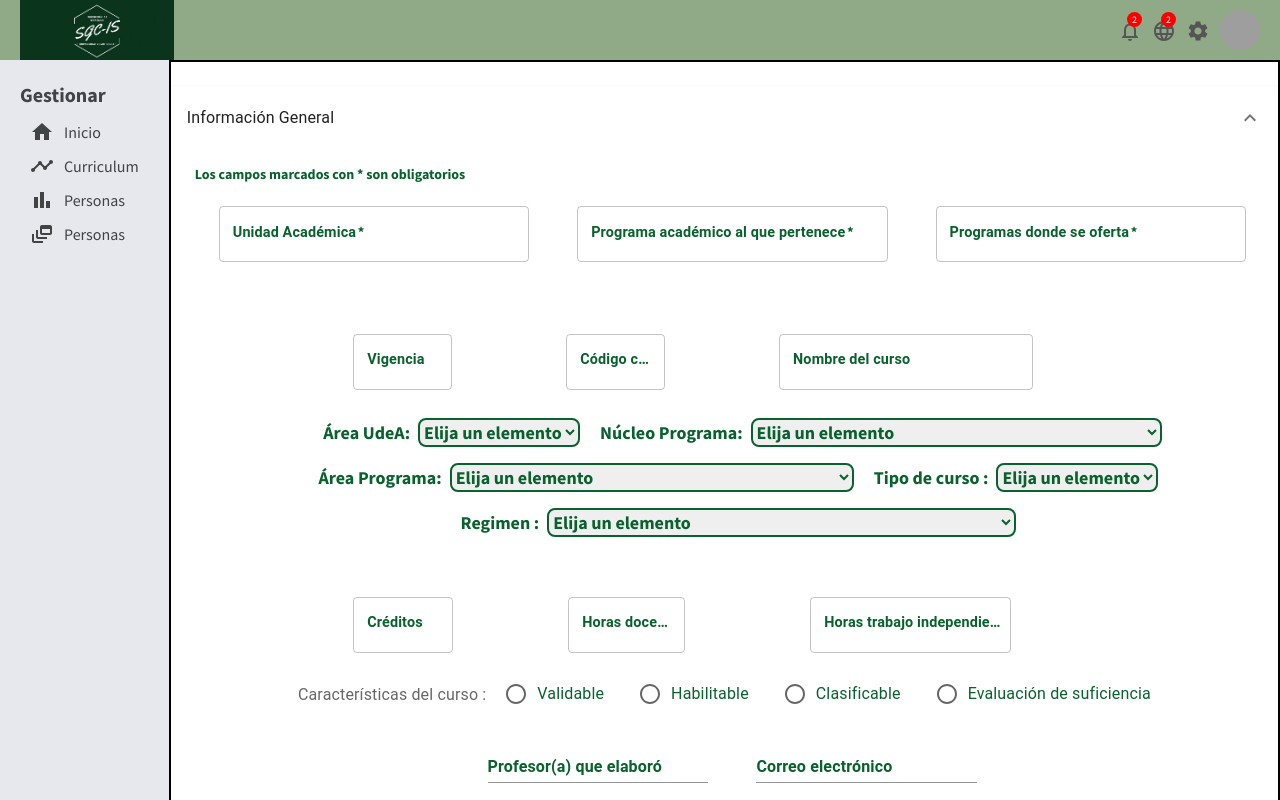
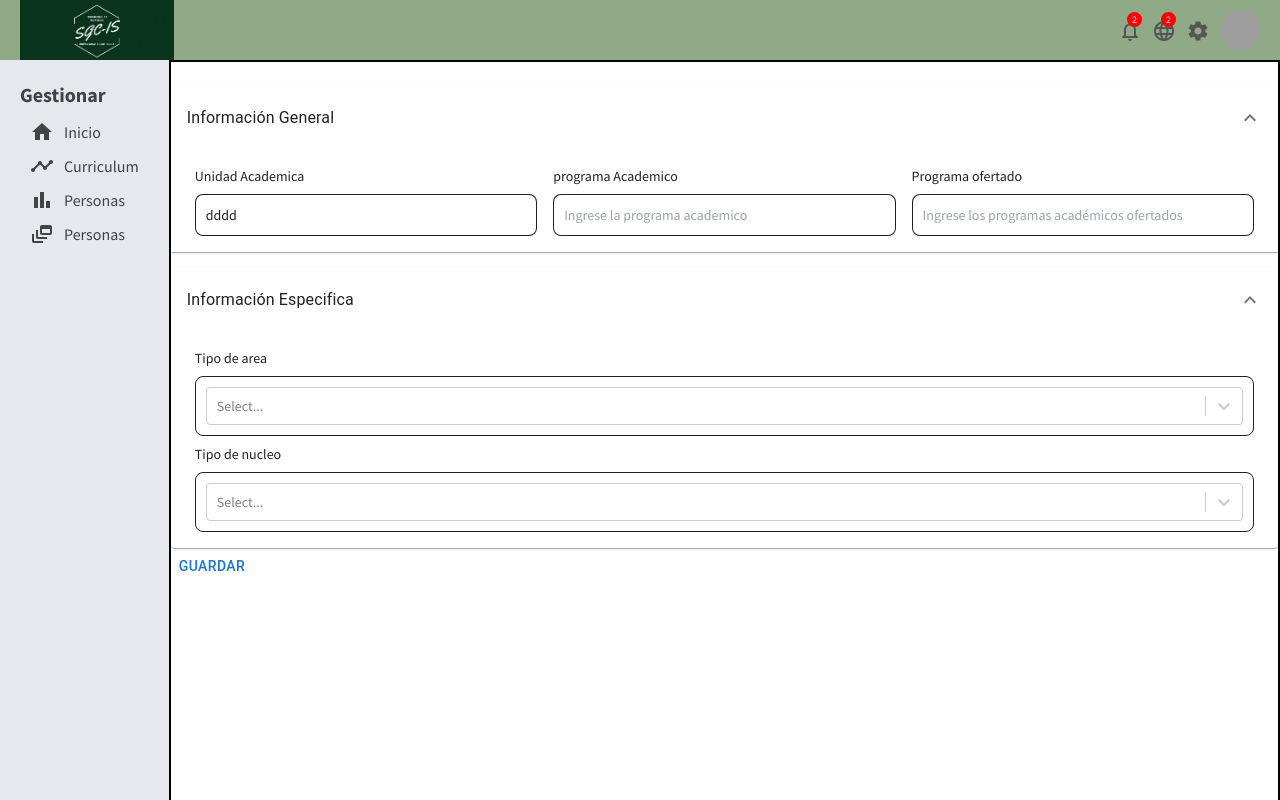
Before and after one commit to DairoArley/sgc-is, a React (Create React App) app: page /curriculum/1 in a window 1280 px wide. Shown: the top 800 px of the page. Built offline with nearby package versions, Linux system fonts and the light colour scheme; grey boxes are pictures that could not be loaded.

Commit message:
se cambia estructura form

```diff
--- a/package.json
+++ b/package.json
@@ -14,6 +14,7 @@
     "@testing-library/react": "^13.3.0",
     "@testing-library/user-event": "^13.5.0",
     "bootstrap": "^5.2.2",
+    "formik": "^2.2.9",
     "next-routes": "^1.4.2",
     "react": "^18.2.0",
     "react-bootstrap": "^2.5.0",
@@ -21,9 +22,10 @@
     "react-hook-form": "^7.34.2",
     "react-router-dom": "^6.4.2",
     "react-scripts": "5.0.1",
-    "react-select": "^5.4.0",
+    "react-select": "^5.5.6",
     "recharts": "^2.1.12",
-    "web-vitals": "^2.1.4"
+    "web-vitals": "^2.1.4",
+    "yup": "^0.32.11"
   },
   "scripts": {
     "start": "react-scripts start",
--- a/src/components/Subject/Curriculum.jsx
+++ b/src/components/Subject/Curriculum.jsx
@@ -10,8 +10,8 @@ const Curriculum = ({role}) => {
     return (
     <div className='mx-auto sm:w-2/4  md:w-full border-r-amber-200 border-2 font-sans'>
         <br />
-        {role==='Admin' && <SubjectInformation idSubjectSelected = {id} readOnly= 'false'/>}
-        {role==='student' && <StudentView idSubjectSelected = {id} readOnly='true'/>}
+        {role==='Admin' && <SubjectInformation idSubjectSelected = {id}/>}
+        {role==='student' && <SubjectInformation idSubjectSelected = {id} readOnly/>}
     </div>
   )
 }
--- /dev/null
+++ b/src/components/Subject/Especific.jsx
@@ -0,0 +1,25 @@
+import React from "react";
+import SelectInput from "../inputs/SelectInput";
+import { opcionesTipoArea, opcionesTipoNucleo } from "./utils";
+
+const Especific = ({ values }) => {
+  return (
+    <div>
+      <SelectInput
+        name="area"
+        multiple
+        label="Tipo de area"
+        opciones={opcionesTipoArea}
+        value={values}
+      />
+      <SelectInput
+        name="nucleo"
+        label="Tipo de nucleo"
+        opciones={opcionesTipoNucleo}
+        value={values}
+      />
+    </div>
+  );
+};
+
+export default Especific;
--- /dev/null
+++ b/src/components/Subject/General.jsx
@@ -0,0 +1,39 @@
+import React from "react";
+import Input from "../inputs/Input";
+
+const General = ({ id, values, readOnly }) => {
+  return (
+    <div>
+        <div className="flex flex-col lg:flex-row">
+        <Input
+        name="unidadAcademica"
+        type="text"
+        disabled={readOnly}
+        placeholder="Ingrese la unidad academica"
+        value={values}
+        label="Unidad Academica"
+      />
+      <Input
+         name="programaAcademico"
+         type="text"
+         placeholder="Ingrese la programa academico"
+         value={values}
+         disabled={readOnly}
+         label="programa Academico"
+       />
+       <Input
+         name="programAcademicoOfertado"
+         type="text"
+         placeholder="Ingrese los programas académicos ofertados"
+         value={values}
+         disabled={readOnly}
+         label="Programa ofertado"
+       />
+
+
+       </div>
+    </div>
+  );
+};
+
+export default General;
--- a/src/components/Subject/SubjectInformation.jsx
+++ b/src/components/Subject/SubjectInformation.jsx
@@ -7,14 +7,17 @@ import ExpandMoreIcon from "@mui/icons-material/ExpandMore";
 import SpecificInformation from "./SpecificInformation";
 import ContentSubjects from "./ContentSubjects";
 import TeachersInformation from "./TeachersInformation";
+import Button from "@mui/material/Button";
+import { Formik } from "formik";
+import General from "./General";
 
-import { useState } from "react";
-import ErrorData from "../Modal/ErrorData";
+
+import { useState, useEffect } from "react";
+import { esquemaValidacion, valoresIniciales } from "./utils";
+import Especific from "./Especific";
 
 const SubjectInformation = ({ idSubjectSelected, readOnly }) => {
-
-  const [respuesta, setRespuesta] = useState('');
-
+  const [respuesta, setRespuesta] = useState(valoresIniciales);
 
   // {respuesta === "true" && <button>Guardar</button>}
   // {respuesta !== "" && <ErrorData msg={respuesta} />}
@@ -33,13 +36,38 @@ const SubjectInformation = ({ idSubjectSelected, readOnly }) => {
       setRespuesta(nuevo2);
       console.log(nuevo2)
     }*/
+  };
 
+
+  useEffect(() => {
+    const respuestaApi = [];
+    if(respuestaApi.length === 0){
+      setRespuesta(valoresIniciales);
+    }else{
+      setRespuesta(respuestaApi);
+    }
+  }, [])
+
+
+  const onSubmit = async (values, setSubmitting) => {
+    setSubmitting(false);
+    console.log(values);
   };
 
   return (
     <>
       <div>
-        <form onSubmit={mostrar}>
+        <Formik
+          initialValues={respuesta}
+          onSubmit={(values, { setSubmitting }) => {
+            setSubmitting(true);
+            onSubmit(values, setSubmitting);
+          }}
+          validationSchema={esquemaValidacion}
+        >
+          {({ values, isSubmitting, handleSubmit, handleReset }) => {
+            return (
+              <form onSubmit={handleSubmit}>
                 <Accordion expanded={true}>
                   <AccordionSummary
                     expandIcon={<ExpandMoreIcon />}
@@ -49,10 +77,31 @@ const SubjectInformation = ({ idSubjectSelected, readOnly }) => {
                     <Typography>Información General</Typography>
                   </AccordionSummary>
                   <AccordionDetails>
-              <GeneralInformation id={idSubjectSelected} />
+                    <General id={idSubjectSelected} values={values} readOnly={readOnly} />
                   </AccordionDetails>
                 </Accordion>
+
                 <Accordion expanded={true}>
+                  <AccordionSummary
+                    expandIcon={<ExpandMoreIcon />}
+                    aria-controls="panel1a-content"
+                    id="panel1a-header"
+                  >
+                    <Typography>Información Especifica</Typography>
+                  </AccordionSummary>
+                  <AccordionDetails>
+                    <Especific values={values} />
+                  </AccordionDetails>
+                </Accordion>
+                <Button type="submit" disabled={isSubmitting}>
+                  Guardar
+                </Button>
+              </form>
+            );
+          }}
+        </Formik>
+
+        {/* <Accordion expanded={true}>
             <AccordionSummary
               expandIcon={<ExpandMoreIcon />}
               aria-controls="panel2a-content"
@@ -88,12 +137,8 @@ const SubjectInformation = ({ idSubjectSelected, readOnly }) => {
             <AccordionDetails>
               <TeachersInformation idSubjectSelected={idSubjectSelected} />
             </AccordionDetails>
-          </Accordion>
-
-          <button type="submit">Guardar</button>
-        </form>
+          </Accordion> */}
       </div>
-
     </>
   );
 };
--- /dev/null
+++ b/src/components/Subject/utils.js
@@ -0,0 +1,50 @@
+import * as Yup from "yup";
+
+export const valoresIniciales = {
+  unidadAcademica: "dddd",
+  programaAcademico: "",
+  programAcademicoOfertado: "",
+  vigencia: "",
+  codigo: "",
+  nombre: "",
+  area: [],
+  nucleo: [],
+  areaPrograma: [],
+  areaEspecifica: [],
+  tipo: [],
+  creditos: "",
+  regimenCruso: [],
+  prerequisitos: "",
+  hrsDocenciaDirecta: "",
+};
+
+
+ export const opcionesTipoArea = [
+    { value: 'BASICO', label: 'Básico' },
+    { value: 'OBLIGATORIO', label: 'Obligatorio' },
+    { value: 'profundización', label: 'Profundización' },
+  ]
+
+  export const opcionesTipoNucleo = [
+    { value: 'BASICO', label: 'Básico' },
+    { value: 'OBLIGATORIO', label: 'Obligatorio' },
+    { value: 'profundización', label: 'Profundización' },
+  ]
+
+export const esquemaValidacion = Yup.object().shape({
+  unidadAcademica: Yup.string().required("Campo requerido"),
+  programaAcademico: Yup.string().required("Campo requerido"),
+  programAcademicoOfertado: Yup.string().required("Campo requerido"),
+  // vigencia: Yup.string().required('Campo requerido'),
+  // codigo: Yup.string().required('Campo requerido'),
+  // nombre: Yup.string().required('Campo requerido'),
+  area: Yup.array().required("Campo requerido"),
+  // nucleo: Yup.array().required('Campo requerido'),
+  // areaPrograma: Yup.array().required('Campo requerido'),
+  // areaEspecifica: Yup.array().required('Campo requerido'),
+  // tipo: Yup.array().required('Campo requerido'),
+  // creditos: Yup.string().required('Campo requerido'),
+  // regimenCruso: Yup.array().required('Campo requerido'),
+  // prerequisitos: Yup.string().required('Campo requerido'),
+  // hrsDocenciaDirecta: Yup.string().required('Campo requerido'),
+});
--- /dev/null
+++ b/src/components/inputs/Input.jsx
@@ -0,0 +1,37 @@
+/* eslint-disable react/require-default-props */
+import { Field, FormikErrors, FormikTouched, useFormikContext } from 'formik';
+import React from 'react';
+
+const Input = ({
+  label,
+  name,
+  value,
+  placeholder,
+  type,
+  disabled = false,
+}) => {
+  const { errors, touched, handleBlur, handleChange } = useFormikContext();
+  return(
+  <div className='flex flex-col w-full'>
+    <label htmlFor={name} className="flex flex-col w-full mt-2 px-2">
+      <span className="block mb-2 text-sm font-medium text-gray-900 dark:text-gray-300">{label}</span>
+      <Field
+        id={name}
+        name={name}
+        disabled={disabled}
+        placeholder={placeholder}
+        onChange={handleChange}
+        onBlur={handleBlur}
+        value={value[name]}
+        type={type}
+        autoComplete="off"
+        className="bg-gray-50 border border-gray-300 text-gray-900 text-sm rounded-lg focus:ring-blue-500 focus:border-blue-500 block w-full p-2.5 dark:bg-gray-600 dark:border-gray-500 dark:placeholder-gray-400 dark:text-white"
+      />
+    </label>
+    {errors[name] && touched[name] ? (
+      <span className="text-red-500 text-sm m-0 px-2">{errors[name]}</span>
+    ) : null}
+  </div>
+)};
+
+export default Input;
--- /dev/null
+++ b/src/components/inputs/SelectInput.jsx
@@ -0,0 +1,74 @@
+/* eslint-disable react/require-default-props */
+/* eslint-disable no-nested-ternary */
+/* eslint-disable no-undef */
+import { Field, FormikErrors, FormikTouched, useFormikContext } from 'formik';
+import React from 'react';
+import Select from "react-select";
+
+const SelectInput = ({
+  label,
+  name,
+  value,
+  opciones,
+  disabled = false,
+  multiple = false,
+}) => {
+  const { errors, touched, handleBlur, handleChange, setFieldValue } = useFormikContext();
+
+  const onChange = (option) => {
+    setFieldValue(
+      name,
+      multiple
+        ? (option).map((item) => item.value)
+        : (option).value
+    );
+  };
+
+  const getValue = () => {
+    if (opciones) {
+      return multiple
+        ? opciones.filter(option => value[name].indexOf(option.value) >= 0)
+        : opciones.find(option => option.value === value[name]);
+    } else {
+      return isMulti ? [] : ("");
+    }
+  };
+  return (
+  <div className='flex flex-col w-full'>
+    <label htmlFor={name} className="flex flex-col w-full mt-2 px-2">
+      <span className="block mb-2 text-sm font-medium text-gray-900 dark:text-gray-300">
+        {label}
+      </span>
+      <Select
+      className="bg-gray-50 border border-gray-300 text-gray-900 text-sm rounded-lg focus:ring-blue-500 focus:border-blue-500 block w-full p-2.5 dark:bg-gray-600 dark:border-gray-500 dark:placeholder-gray-400 dark:text-white"
+      name={name}
+      value={getValue()}
+      onChange={onChange}
+      options={opciones}
+      isMulti={multiple}
+    />
+      {/* <Field
+        as="select"
+        name={name}
+        disabled={disabled}
+        onChange={handleChange}
+        onBlur={handleBlur}
+        isMulti={multiple}
+        value={value[name]}
+        id={name}
+        className="bg-gray-50 border border-gray-300 text-gray-900 text-sm rounded-lg focus:ring-blue-500 focus:border-blue-500 block w-full p-2.5 dark:bg-gray-600 dark:border-gray-500 dark:placeholder-gray-400 dark:text-white"
+      >
+        {opciones.map((option) => (
+          <option key={option.value} value={option.value}>
+            {option.text}
+          </option>
+        ))}
+      </Field> */}
+    </label>
+    {errors[name] && touched[name] ? (
+      <span className="text-red-500 text-sm m-0 px-2">{errors[name]}</span>
+    ) : null}
+  </div>
+)};
+
+export default SelectInput;
--- /dev/null
+++ b/src/components/inputs/Switch.tsx
@@ -0,0 +1,41 @@
+/* eslint-disable react/require-default-props */
+import { Switch } from '@mui/material';
+import { FormikErrors, FormikTouched, useFormikContext } from 'formik';
+import React from 'react';
+
+interface IInputProps {
+  name: string;
+  label: string;
+  value: any;
+  disabled?: boolean;
+}
+
+const SwitchInput = ({
+  label,
+  name,
+  value,
+  disabled = false,
+}: IInputProps) => {
+  const { errors, touched, setFieldValue } = useFormikContext();
+  return(
+  <div className='flex flex-col w-full'>
+    <label htmlFor={name} className="flex flex-col w-full mt-2 px-2">
+      <span className="block mb-2 text-sm font-medium text-gray-900 dark:text-gray-300">{label}</span>
+      <Switch
+              name={name}
+              disabled={disabled}
+              value={value[name] || false}
+              checked={value[name]}
+              onChange={(event, checked) => {
+                setFieldValue(name, checked);
+              }}
+            />
+
+    </label>
+    {errors[name as keyof FormikErrors<unknown>] && touched[name as keyof FormikTouched<unknown>] ? (
+      <span className="text-red-500 text-sm m-0 px-2">{errors[name as keyof FormikErrors<unknown>]}</span>
+    ) : null}
+  </div>
+)};
+
+export default SwitchInput;
```
Also changed, not shown: 1 other file (tests, documents, lock files or other folders). Lines whose indentation alone changed are shown as unchanged.
